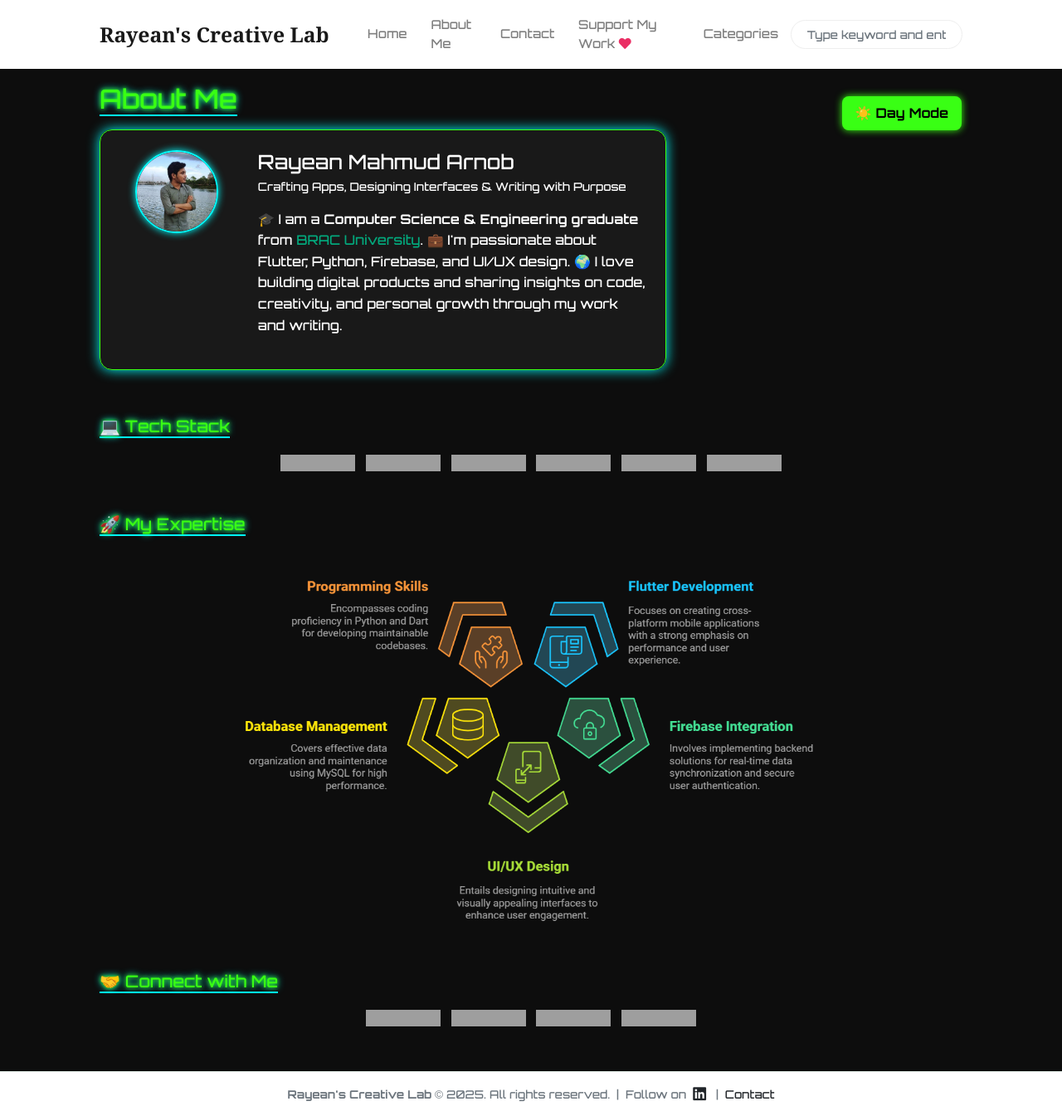
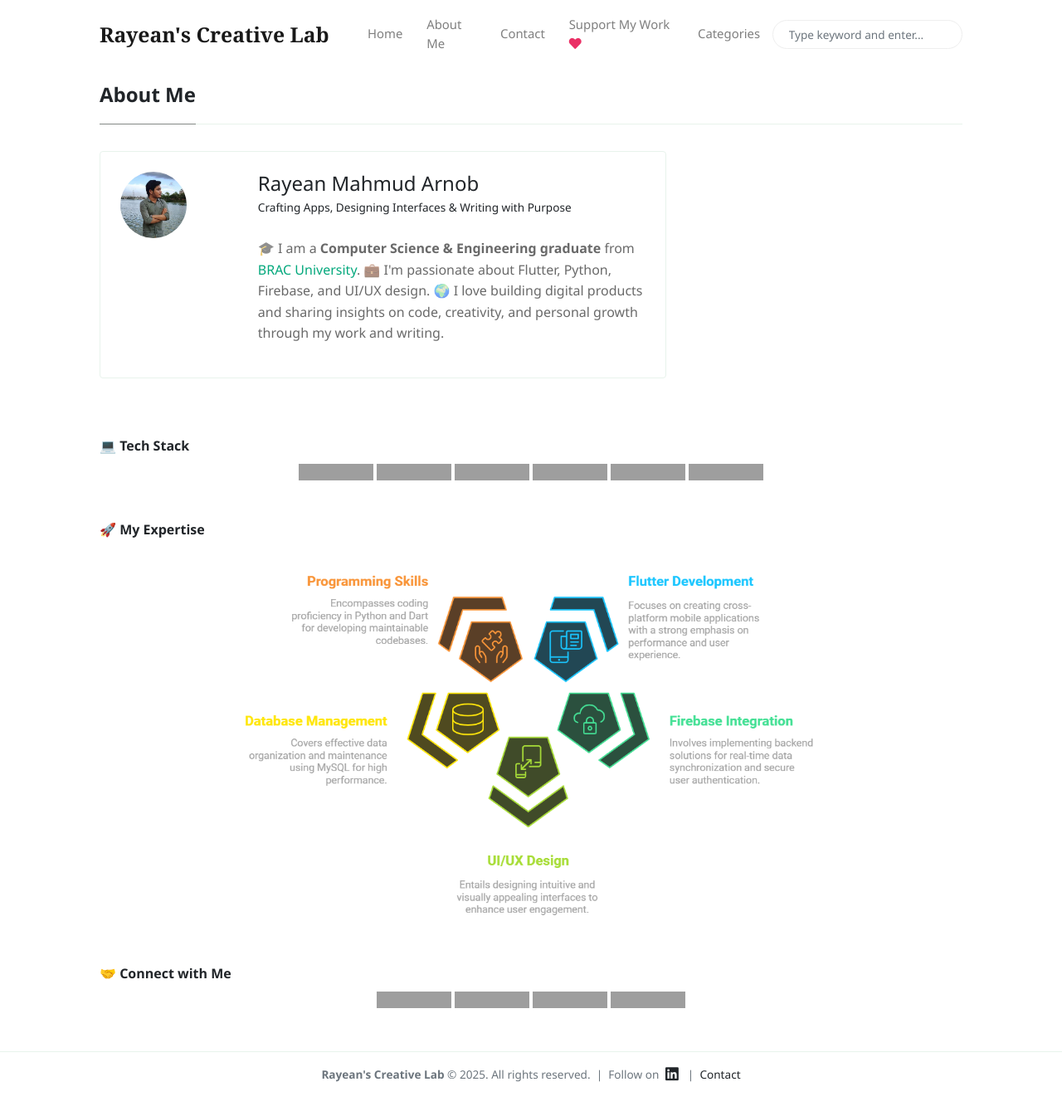
Before and after one commit to Rayean-Mahmud/rayean-mahmud.github.io, a Jekyll site: the page built from _pages/authors-list.html, in a window 1280 px wide and 1345 px high, cut to the strip 0-1345 px from the top of the window. Shown: the whole strip at 83% size. Built offline with Jekyll 4.4.1, drawn with Linux system fonts in a browser that asks for light colours; nearby versions of some CDN libraries; grey boxes are pictures that could not be loaded.

Commit message:
Update authors-list.html

```diff
--- a/_pages/authors-list.html
+++ b/_pages/authors-list.html
@@ -4,135 +4,35 @@ layout: default
 permalink: "/about-me.html"
 ---
 
-<!-- Fonts & Toggle Script -->
-<link href="https://fonts.googleapis.com/css2?family=Orbitron:wght@500;700&display=swap" rel="stylesheet">
-
-<style>
-  :root {
-    --bg-color: #0d0d0d;
-    --text-color: #ffffff;
-    --card-bg: rgba(255, 255, 255, 0.05);
-    --neon-accent: #39ff14;
-    --neon-alt: #00ffff;
-    --border-color: #39ff14;
-  }
-
-  [data-theme="light"] {
-    --bg-color: #ffffff;
-    --text-color: #000000;
-    --card-bg: #f0f0f0;
-    --neon-accent: #007acc;
-    --neon-alt: #ff0077;
-    --border-color: #007acc;
-  }
-
-  body {
-    background-color: var(--bg-color);
-    color: var(--text-color);
-    font-family: 'Orbitron', sans-serif;
-    transition: all 0.3s ease;
-  }
-
-  .glow-title {
-    color: var(--neon-accent);
-    text-shadow: 0 0 5px var(--neon-accent), 0 0 10px var(--neon-alt);
-    border-bottom: 2px solid var(--neon-alt);
-    display: inline-block;
-    margin-bottom: 1rem;
-  }
-
-  .card-neon {
-    background: var(--card-bg);
-    border: 1px solid var(--border-color);
-    border-radius: 15px;
-    box-shadow: 0 0 15px var(--neon-alt);
-    padding: 1.5rem;
-    transition: transform 0.3s ease;
-  }
-
-  .card-neon:hover {
-    transform: scale(1.02);
-    box-shadow: 0 0 25px var(--neon-accent);
-  }
-
-  .rounded-circle {
-    border: 2px solid var(--neon-alt);
-    box-shadow: 0 0 10px var(--neon-alt);
-  }
-
-  .btn-toggle {
-    position: absolute;
-    top: 1rem;
-    right: 1rem;
-    padding: 8px 16px;
-    background-color: var(--neon-accent);
-    color: black;
-    font-weight: bold;
-    border: none;
-    border-radius: 8px;
-    cursor: pointer;
-    box-shadow: 0 0 10px var(--neon-accent);
-  }
-
-  .btn-toggle:hover {
-    background-color: var(--neon-alt);
-    box-shadow: 0 0 15px var(--neon-alt);
-  }
-
-  .badge-section img {
-    margin: 4px;
-  }
-
-  .section-title {
-    text-align: center;
-    margin-top: 2rem;
-    font-size: 1.25rem;
-  }
-</style>
-
-<script>
-  document.addEventListener("DOMContentLoaded", () => {
-    const themeToggle = document.getElementById("theme-toggle");
-    const root = document.documentElement;
-    themeToggle.addEventListener("click", () => {
-      const theme = root.getAttribute("data-theme") === "light" ? "dark" : "light";
-      root.setAttribute("data-theme", theme);
-      themeToggle.textContent = theme === "light" ? "🌙 Night Mode" : "☀️ Day Mode";
-    });
-  });
-</script>
-
-<div class="container" style="position: relative;" data-theme="dark">
-  <button class="btn-toggle" id="theme-toggle">☀️ Day Mode</button>
-
-  <h2 class="glow-title">About Me</h2>
-
+<!-- Only show your own profile without looping -->
+<div class="container">
+  <h4 class="font-weight-bold spanborder"><span>About Me</span></h4>
   <div class="row listauthor">
 	<div class="col-lg-8 mb-4">
-      <div class="card-neon">
+  	<div class="p-4 border rounded">
     	<div class="row">
-          <div class="col-md-3 mb-4 mb-md-0 text-center">
-            <img alt="Rayean Mahmud Arnob" src="{{ site.baseurl }}/assets/images/avatar1.jpg" class="rounded-circle" height="100" width="100">
+      	<div class="col-md-3 mb-4 mb-md-0">
+        	<img alt="Rayean Mahmud Arnob" src="{{ site.baseurl }}/assets/images/avatar1.jpg" class="rounded-circle" height="80" width="80">
       	</div>
       	<div class="col-md-9">
-            <h4 class="mb-0">Rayean Mahmud Arnob</h4>
-            <small class="d-inline-block mt-1 mb-3 font-weight-normal">
-              Crafting Apps, Designing Interfaces & Writing with Purpose
-            </small>
+        	<h4 class="text-dark mb-0">Rayean Mahmud Arnob</h4>
+        	<small class="d-inline-block mt-1 mb-3 font-weight-normal">Crafting Apps, Designing Interfaces & Writing with Purpose</small>
+        	<div class="excerpt">
          	<p>
-              🎓 I am a <strong>Computer Science & Engineering graduate</strong> from <a href="https://www.bracu.ac.bd/" target="_blank">BRAC University</a>.
-              💼 I'm passionate about Flutter, Python, Firebase, and UI/UX design.
-              🌍 I love building digital products and sharing insights on code, creativity, and personal growth through my work and writing.
+  🎓 I am a <strong>Computer Science & Engineering graduate</strong> from <a href="https://www.bracu.ac.bd/">BRAC University</a>. 💼 I'm passionate about Flutter, Python, Firebase, and UI/UX design. 🌍 I love building digital products and sharing insights on code, creativity, and personal growth through my work and writing.
 </p>
+
+        	</div>
       	</div>
     	</div>
   	</div>
 	</div>
   </div>
 
-  <!-- Tech Stack -->
-  <h2 class="section-title glow-title">💻 Tech Stack</h2>
-  <p class="badge-section text-center">
+
+<h2 class="mt-5" style="font-weight: bold; font-size: 1rem;">💻 Tech Stack</h2>
+
+  <p align="center">
 	<img src="https://img.shields.io/badge/Flutter-02569B?style=for-the-badge&logo=flutter&logoColor=white" alt="Flutter" />
 	<img src="https://img.shields.io/badge/Dart-0175C2?style=for-the-badge&logo=dart&logoColor=white" alt="Dart" />
 	<img src="https://img.shields.io/badge/Firebase-FFCA28?style=for-the-badge&logo=firebase&logoColor=white" alt="Firebase" />
@@ -141,15 +41,15 @@ permalink: "/about-me.html"
 	<img src="https://img.shields.io/badge/MySQL-4479A1?style=for-the-badge&logo=mysql&logoColor=white" alt="MySQL" />
   </p>
 
-  <!-- Expertise -->
-  <h2 class="section-title glow-title">🚀 My Expertise</h2>
+  <h2 class="mt-5" style="font-weight: bold; font-size: 1rem;">🚀 My Expertise</h2>
+
   <p align="center">
 	<img src="{{ site.baseurl }}/assets/images/expertise.png" alt="Rayean's Expertise" width="720" />
   </p>
 
-  <!-- Connect -->
-  <h2 class="section-title glow-title">🤝 Connect with Me</h2>
-  <p class="text-center badge-section">
+  <h2 class="mt-5" style="font-weight: bold; font-size: 1rem;">🤝 Connect with Me</h2>
+
+  <p align="center">
 	<a href="https://linkedin.com/in/rayean-mahmud-arnob-a78345173" target="_blank">
   	<img src="https://img.shields.io/badge/LinkedIn-blue?style=for-the-badge&logo=linkedin" alt="LinkedIn">
 	</a>
@@ -164,3 +64,7 @@ permalink: "/about-me.html"
 	</a>
   </p>
 </div>
+
+
+
+</div>
```
Lines whose indentation alone changed are shown as unchanged.
